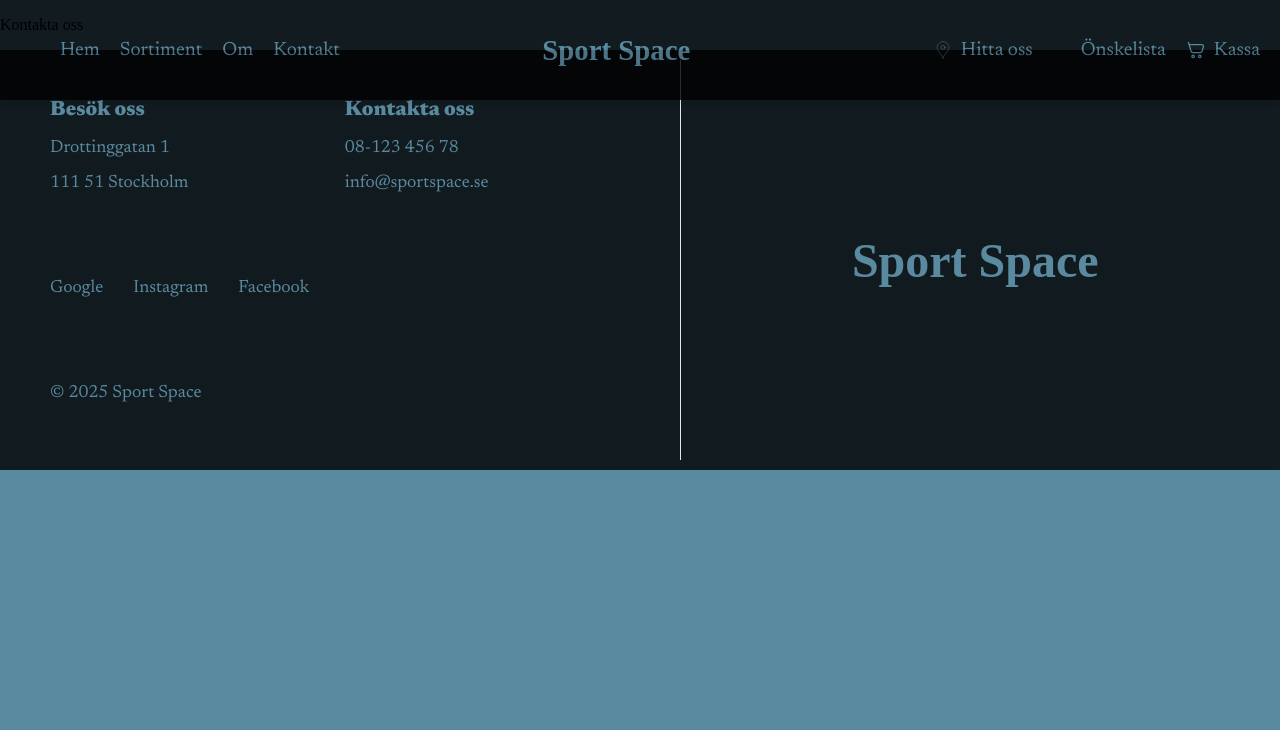
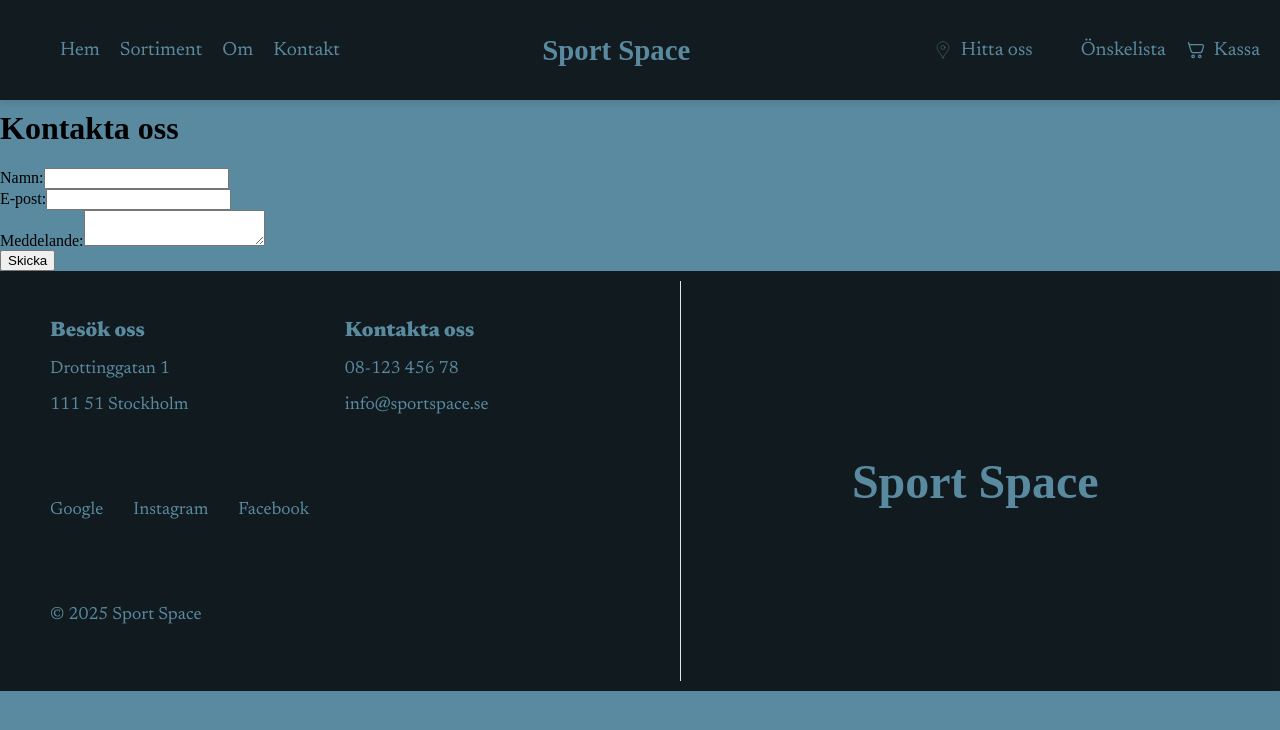
Before and after one commit to GustavssonMarcus/Exam, a Next.js app in the folder frontend/sport-space/: page /kontakt in a window 1280 px wide. Shown: the top 730 px of the page. Built offline with nearby package versions, Linux system fonts and the light colour scheme; a web font is replaced by a local one.

Commit message:
Contact form

```diff
--- a/frontend/sport-space/package.json
+++ b/frontend/sport-space/package.json
@@ -15,6 +15,7 @@
     "next": "15.1.0",
     "react": "^19.0.0",
     "react-dom": "^19.0.0",
+    "resend": "^4.0.1",
     "sass": "^1.82.0"
   },
   "devDependencies": {
--- a/frontend/sport-space/src/app/kontakt/page.tsx
+++ b/frontend/sport-space/src/app/kontakt/page.tsx
@@ -1,3 +1,75 @@
+'use client';
+
+import { useState, ChangeEvent, FormEvent } from "react";
+
 export default function Page() {
-    return <p>Kontakta oss</p>;
-  }
+  const [formData, setFormData] = useState({
+    name: "",
+    email: "",
+    message: "",
+  });
+
+  const [submitted, setSubmitted] = useState(false);
+
+  const handleChange = (e: ChangeEvent<HTMLInputElement | HTMLTextAreaElement>) => {
+    const { name, value } = e.target;
+    setFormData({
+      ...formData,
+      [name]: value,
+    });
+  };
+
+  const handleSubmit = (e: FormEvent) => {
+    e.preventDefault();
+    console.log("Form data submitted:", formData);
+    setSubmitted(true);
+
+    setFormData({
+      name: "",
+      email: "",
+      message: "",
+    });
+  };
+
+  return (
+    <div className="contact">
+     <h1>Kontakta oss</h1>
+      {submitted && <p>Tack för ditt meddelande! Vi återkommer så snart som möjligt.</p>}
+      <form onSubmit={handleSubmit}>
+        <div>
+          <label htmlFor="name">Namn:</label>
+          <input
+            type="text"
+            id="name"
+            name="name"
+            value={formData.name}
+            onChange={handleChange}
+            required
+          />
+        </div>
+        <div>
+          <label htmlFor="email">E-post:</label>
+          <input
+            type="email"
+            id="email"
+            name="email"
+            value={formData.email}
+            onChange={handleChange}
+            required
+          />
+        </div>
+        <div>
+          <label htmlFor="message">Meddelande:</label>
+          <textarea
+            id="message"
+            name="message"
+            value={formData.message}
+            onChange={handleChange}
+            required
+          ></textarea>
+        </div>
+        <button type="submit">Skicka</button>
+      </form>
+    </div>
+  );
+}
--- /dev/null
+++ b/frontend/sport-space/src/app/scss/_contact.scss
@@ -0,0 +1,6 @@
+@use "variables.scss" as v;
+@import "mixins";
+
+.contact {
+    margin-top: 110px;
+}
--- a/frontend/sport-space/src/app/scss/main.scss
+++ b/frontend/sport-space/src/app/scss/main.scss
@@ -7,6 +7,7 @@
 @use "product.scss";
 @use "cart.scss";
 @use "popup.scss";
+@use "contact.scss";
 @import "mixins";
 @import url('https://fonts.googleapis.com/css2?family=Calligraffitti&family=Newsreader:ital,opsz,wght@0,6..72,200..800;1,6..72,200..800&display=swap');
 
```
Also changed, not shown: 1 other file (tests, documents, lock files or other folders).
